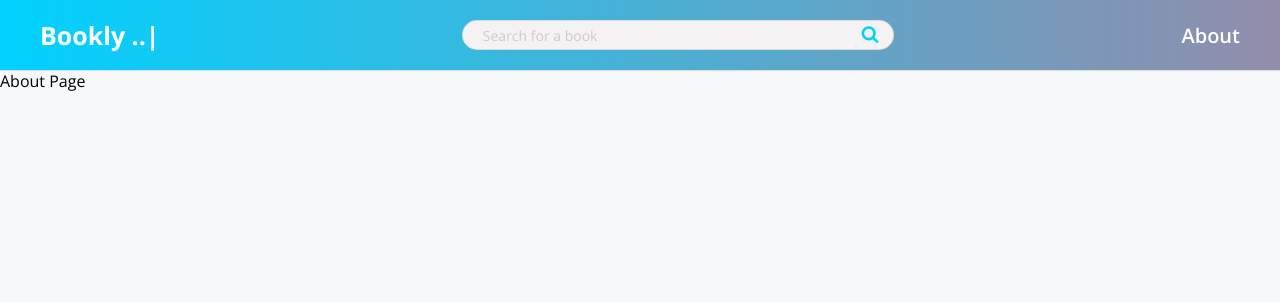
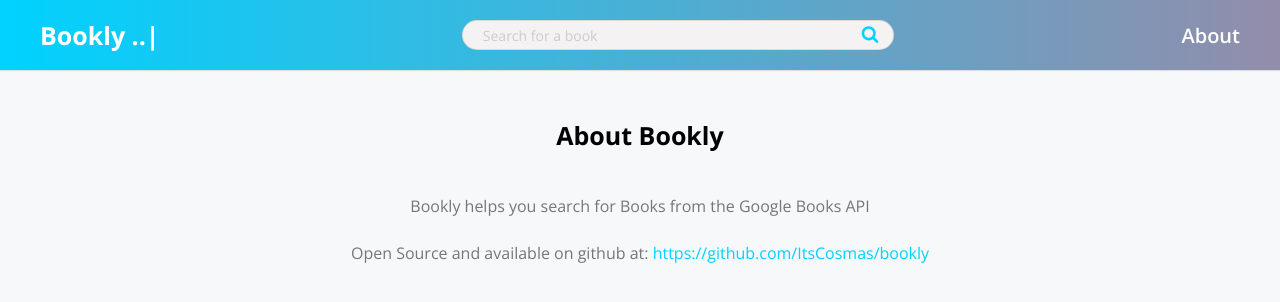
Before and after one commit to ItsCosmas/bookly, a React (Create React App) app: page /about in a window 1280 px wide. Shown: the top 302 px of the page. Built offline with nearby package versions, Linux system fonts and the light colour scheme; no server answers.

Commit message:
About Page

```diff
--- a/src/components/About/About.js
+++ b/src/components/About/About.js
@@ -1,7 +1,22 @@
 import React from 'react';
 
+import './About.scss';
+
 function About() {
-	return <div>About Page</div>;
+	return (
+		<div className='about'>
+			<h1 className='heading--sub'>About Bookly</h1>
+			<p className='text--grey u-margin-top-medium'>
+				Bookly helps you search for Books from the Google Books API
+			</p>
+			<p className='text--grey u-margin-top-small'>
+				Open Source and available on github at:{' '}
+				<span className='about--link'>
+					https://github.com/ItsCosmas/bookly
+				</span>
+			</p>
+		</div>
+	);
 }
 
 export default About;
--- a/src/components/About/About.scss
+++ b/src/components/About/About.scss
@@ -0,0 +1,17 @@
+@import '../../scss/mixins';
+.about {
+	display: flex;
+	flex-direction: column;
+	justify-content: center;
+	align-items: center;
+
+	padding: 5rem;
+
+	@include respond(tablet) {
+		padding: 2rem;
+	}
+
+	&--link {
+		color: var(--color-primary);
+	}
+}
```
